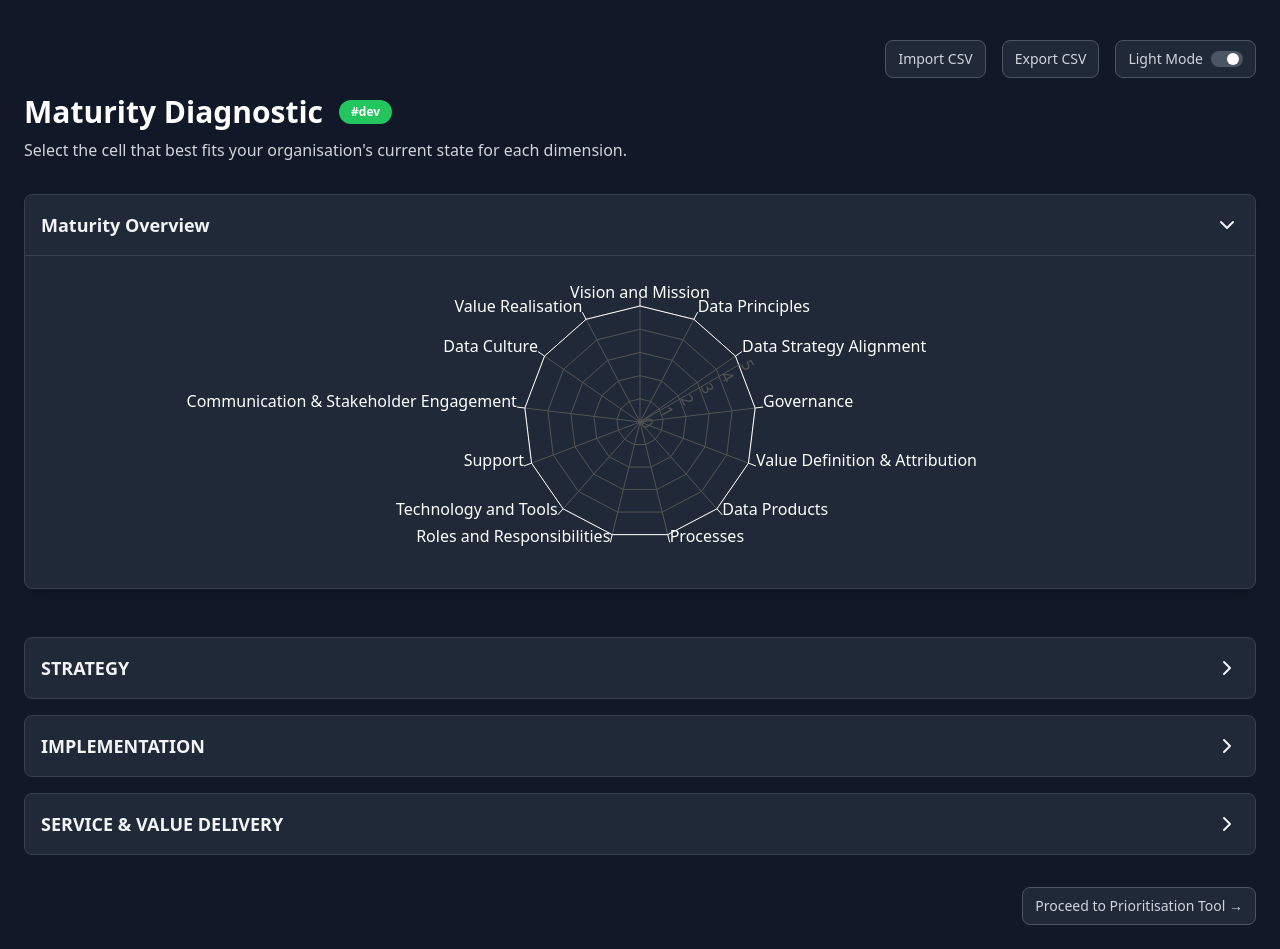
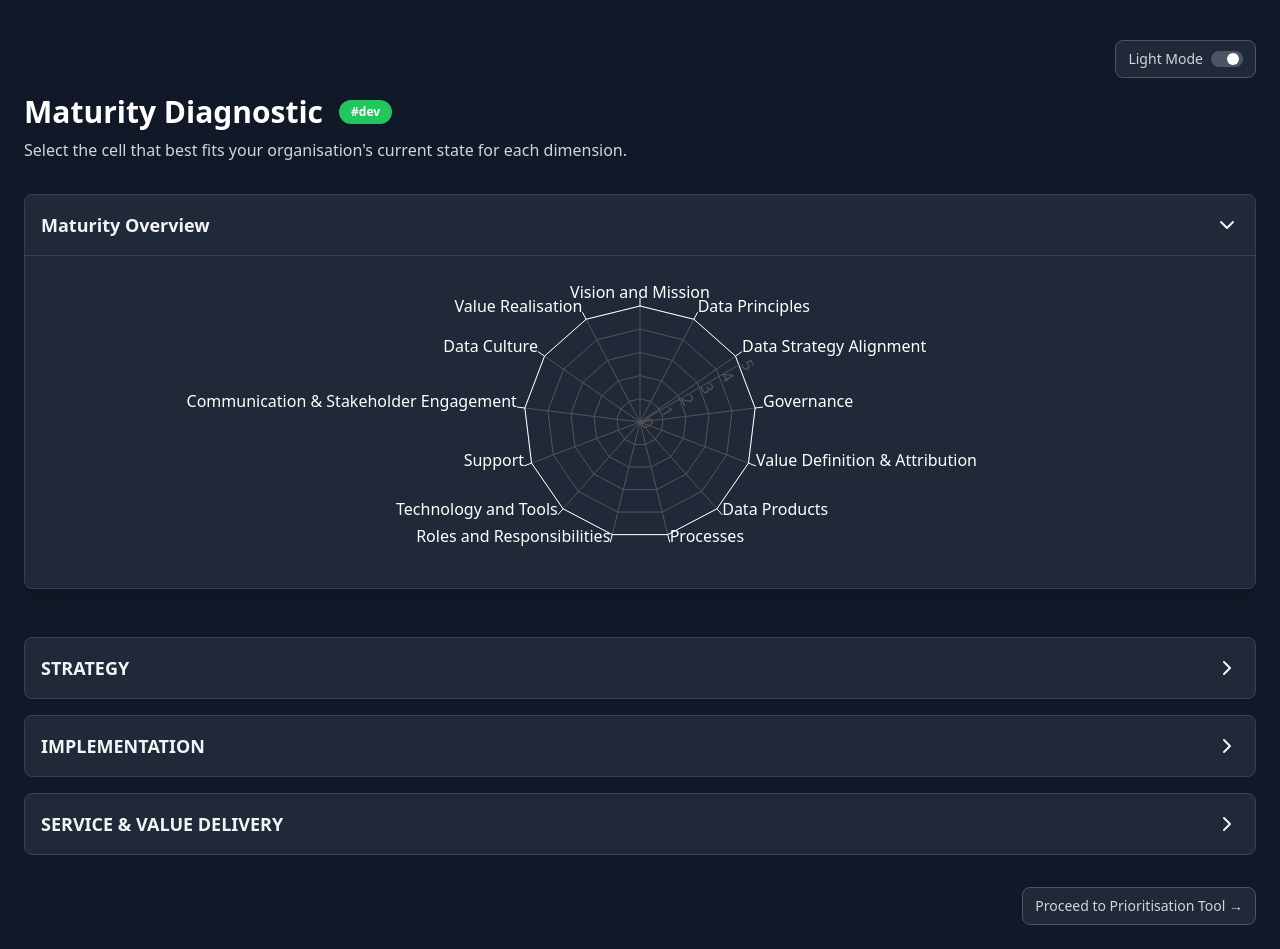
Before and after one commit to nickedell/prioritisation_2, a React (Vite) app: page / in a window 1280 px wide. Built offline with nearby package versions, Linux system fonts and the light colour scheme.

Commit message:
Revert "Update DiagnosticPage.tsx"
This reverts commit 09a8b90ab28a9c7bcbe28a898d5a6fd1a4d8426e.

```diff
--- a/src/pages/DiagnosticPage.tsx
+++ b/src/pages/DiagnosticPage.tsx
@@ -54,40 +54,7 @@ const DiagnosticPage = () => {
         }
     };
 
-    const handleDiagnosticExport = () => {
-        const headers = ['Dimension Name', 'Maturity Score'];
-        const csvData = Object.entries(scores);
-        const csvContent = [headers, ...csvData].map(row => row.map(field => `"${String(field).replace(/"/g, '""')}"`).join(',')).join('\n');
-        const blob = new Blob([csvContent], { type: 'text/csv;charset=utf-8;' });
-        const link = document.createElement('a');
-        link.href = URL.createObjectURL(blob);
-        link.setAttribute('download', 'maturity-diagnostic-scores.csv');
-        document.body.appendChild(link);
-        link.click();
-        document.body.removeChild(link);
-    };
-
-    const handleDiagnosticImport = (event: React.ChangeEvent<HTMLInputElement>) => {
-        const file = event.target.files?.[0];
-        if (!file) return;
-        const reader = new FileReader();
-        reader.onload = (e) => {
-            const text = e.target?.result as string;
-            const rows = text.split('\n').slice(1);
-            rows.forEach(row => {
-                if (row.trim() === '') return;
-                const columns = row.trim().split(',');
-                const name = columns[0]?.replace(/"/g, '').trim();
-                const score = parseInt(columns[1]?.replace(/"/g, ''), 10);
-                if (name && !isNaN(score)) {
-                    updateScore(name, score);
-                }
-            });
-        };
-        reader.readAsText(file);
-        event.target.value = '';
-    };
-
+    // UPDATE: This line is now complete and correct
     const tableHeaderClasses = `sticky top-0 p-3 text-left text-xs font-medium uppercase tracking-wider z-10 ${darkMode ? 'bg-gray-800 text-gray-400' : 'bg-gray-100 text-gray-500'}`;
 
     return (
@@ -101,8 +68,6 @@ const DiagnosticPage = () => {
                         darkMode={darkMode}
                         setDarkMode={setDarkMode}
                         showDevTag={true}
-                        onExportClick={handleDiagnosticExport}
-                        onImportFileSelect={handleDiagnosticImport}
                     />
                     <div className="bg-gray-800 rounded-lg shadow-lg border border-gray-700">
                         <button
```
